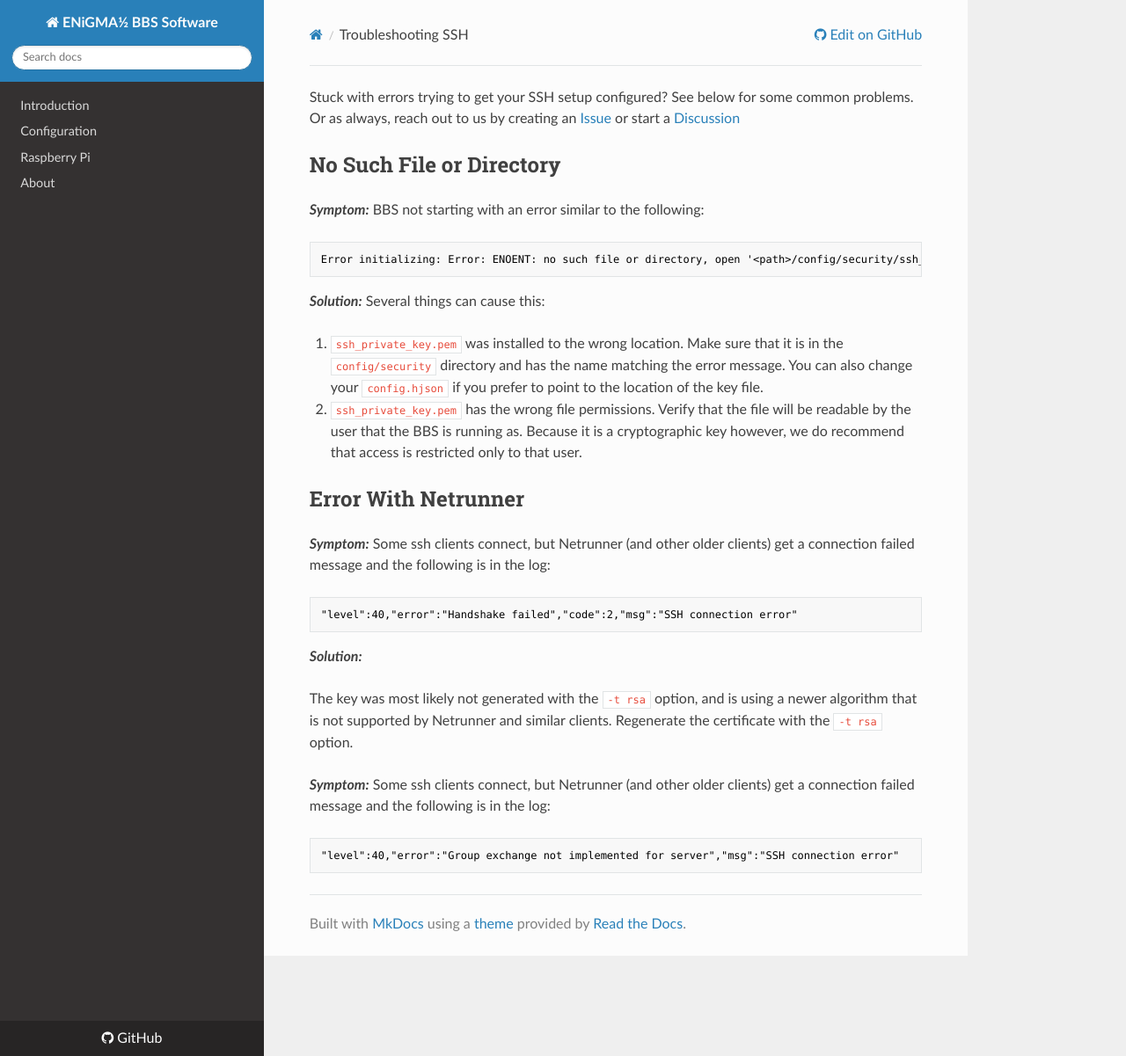
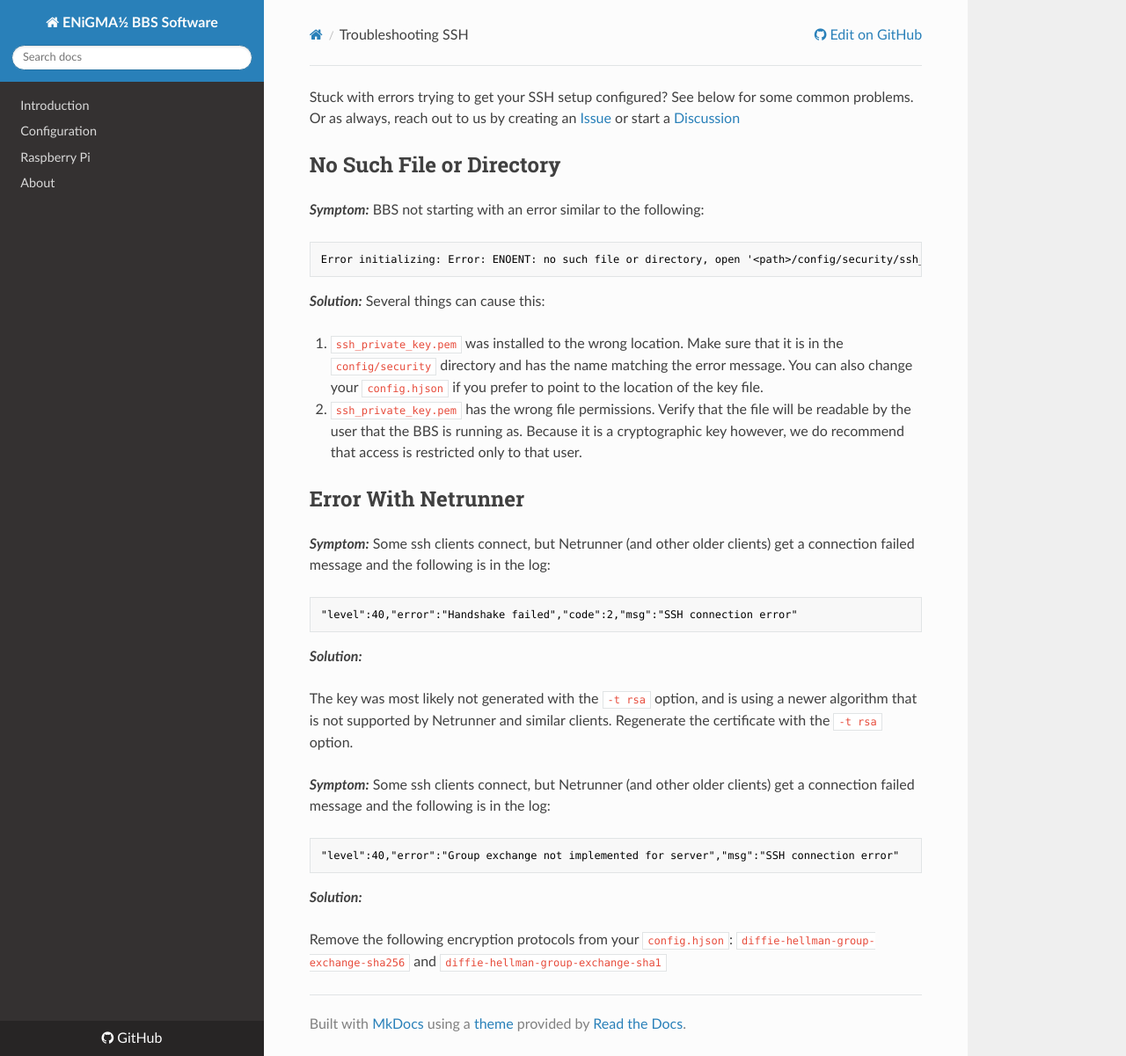
Before and after one commit to NuSkooler/enigma-bbs, an MkDocs documentation site: the page built from docs/_docs/troubleshooting/ssh-troubleshooting.md, in a window 1280 px wide and 1201 px high. Shown: the whole window at 88% size. Built offline with MkDocs 1.6.1, drawn with Linux system fonts in a browser that asks for light colours; nearby versions of some CDN libraries; old or Windows-style settings are respelled for this version of MkDocs.

Commit message:
Added a sentence

````diff
--- a/docs/_docs/troubleshooting/ssh-troubleshooting.md
+++ b/docs/_docs/troubleshooting/ssh-troubleshooting.md
@@ -39,3 +39,7 @@ Some ssh clients connect, but Netrunner (and other older clients) get a connecti
 ```shell
 "level":40,"error":"Group exchange not implemented for server","msg":"SSH connection error"
 ```
+
+***Solution:***
+
+Remove the following encryption protocols from your `config.hjson`: `diffie-hellman-group-exchange-sha256` and `diffie-hellman-group-exchange-sha1`
````
